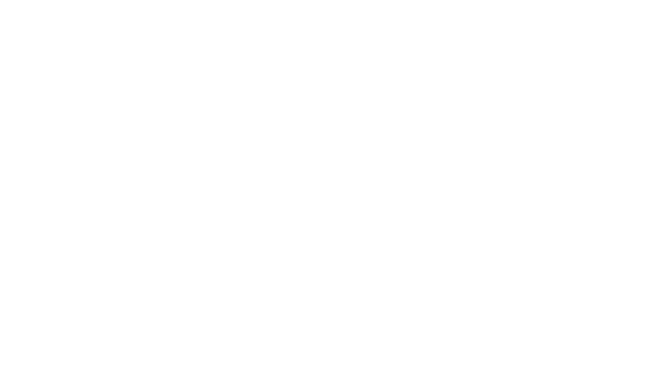
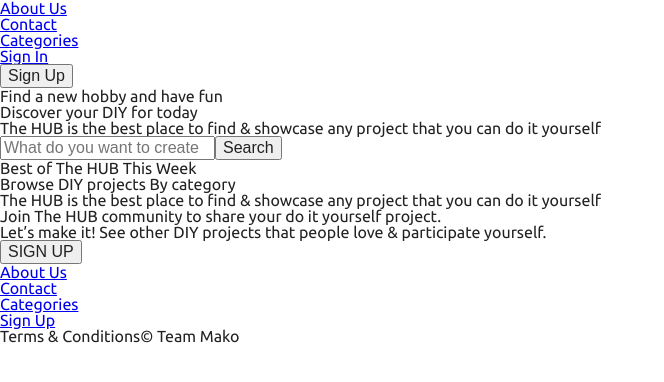
Before and after one commit to Team-Mako/the-hub-frontend, a React (Create React App) app: page / in a window 1280 px wide. Shown: the top 382 px of the page, without its empty margins (0-664 px from the left). Built offline with nearby package versions, Linux system fonts and the light colour scheme.

Commit message:
Hi Leo. I coded some HTML. Please use if there is some useful part.

```diff
--- /dev/null
+++ b/src/components/CallToAction.jsx
@@ -0,0 +1,16 @@
+import React from 'react';
+
+const CallToAction = () => {
+    return(
+      <div>
+        <h2>Join The HUB community to share
+        your do it yourself project.</h2>
+
+        <p>Let’s make it! See other DIY projects that people love & participate yourself.</p>
+
+        <button>SIGN UP</button>
+      </div>
+    );
+  }
+
+  export default CallToAction;
--- /dev/null
+++ b/src/components/Footer.jsx
@@ -0,0 +1,23 @@
+import React from 'react';
+import {NavLink} from 'react-router-dom';
+
+const Footer = props =>(
+    <div>
+        {/*  TheHub Logo */}
+        <img />
+
+        <ul>
+            <li><NavLink to="/">About Us</NavLink></li>
+            <li><NavLink to="/">Contact</NavLink></li>
+            <li><NavLink to="/">Categories</NavLink></li>
+            <li><NavLink to="/sign-up">Sign Up</NavLink></li>
+        </ul>
+
+        <a>Terms & Conditions</a>
+
+        <span>&copy; Team Mako</span>
+    </div>
+
+)
+
+export default Footer
--- /dev/null
+++ b/src/components/Header.jsx
@@ -0,0 +1,20 @@
+import React from 'react';
+import {NavLink} from 'react-router-dom';
+
+const Header = props =>(
+    <div>
+        {/*  TheHub Logo */}
+        <img />
+
+        <ul>
+            <li><NavLink to="/">About Us</NavLink></li>
+            <li><NavLink to="/">Contact</NavLink></li>
+            <li><NavLink to="/">Categories</NavLink></li>
+            <li><NavLink to="/">Sign In</NavLink></li>
+        </ul>
+
+        <button>Sign Up</button>
+    </div>
+)
+
+export default Header
--- /dev/null
+++ b/src/components/SearchForm.jsx
@@ -0,0 +1,18 @@
+import React, { Component } from 'react';
+
+class SearchForm extends Component {
+
+    render(){
+        return(
+            <form>
+                <input  type="search"
+                        name="search"
+                        placeholder="What do you want to create" />
+                {/* Is search icon from fontawesome?? */}
+                <button type="submit">Search</button>
+            </form>
+        )
+    }
+}
+
+export default SearchForm;
--- /dev/null
+++ b/src/pages/Home.jsx
@@ -0,0 +1,50 @@
+import React, { Component } from 'react';
+import CallToAction from '../components/CallToAction';
+import SearchForm from '../components/SearchForm';
+
+class Home extends Component {
+
+  render() {
+    return (
+      <main>
+        {/* Hero Image Part */}
+        <div>
+          {/* Hero Image */}
+          <img />
+
+          {/* Heading For Mobile */}
+          <h1>Find a new <span>hobby</span> and have fun</h1>
+
+          {/* Heading For Desktop */}
+          <h1>Discover your DIY for today</h1>
+          <p>The HUB is the best place to find & showcase any project that <span>you can do it yourself</span></p>
+
+          <SearchForm />
+        </div>
+
+
+
+        <div>
+          <h2>Best of The HUB <span>This Week</span></h2>
+
+          <ul>
+            {/* Posts */}
+          </ul>
+        </div>
+
+        <div>
+          <h2>Browse DIY projects <span>By category</span></h2>
+          <p>The HUB is the best place to find & showcase any project that <span>you can do it yourself</span></p>
+
+          <ul>
+            {/* Category Buttons */}
+          </ul>
+        </div>
+
+        <CallToAction />
+      </main>
+    );
+  }
+}
+
+export default Home;
--- a/src/pages/SignUp.jsx
+++ b/src/pages/SignUp.jsx
@@ -17,8 +17,10 @@
       .then((res) =>
         alert('Everything is ok! Welcome')
       )
-      .catch((err) =>
+      .catch((err) =>{
         alert('This email already have been taken, please chose another one!')
+        console.log(err)
+      }
       );
   }
 
--- a/src/routes.jsx
+++ b/src/routes.jsx
@@ -1,13 +1,19 @@
 import React from 'react';
 import { BrowserRouter, Switch, Route } from 'react-router-dom';
 import SignUp from './pages/SignUp';
+import Home from './pages/Home';
+import Header from './components/Header';
+import Footer from './components/Footer';
 
 function Routes() {
   return (
     <BrowserRouter>
+      <Header />
       <Switch>
         <Route path="/sign-up" exact component={SignUp} />
+        <Route path="/" exact component={Home} />
       </Switch>
+      <Footer />
     </BrowserRouter>
   );
 }
```
Also changed, not shown: src/components/CategoryTile.jsx (added, +13 -0 lines), src/components/PostTile.jsx (added, +13 -0 lines), 1 other file (tests, documents, lock files or other folders).
